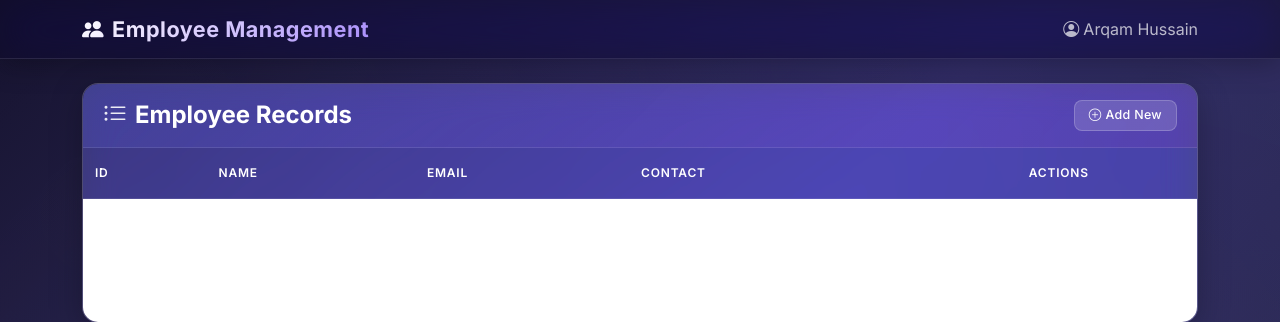
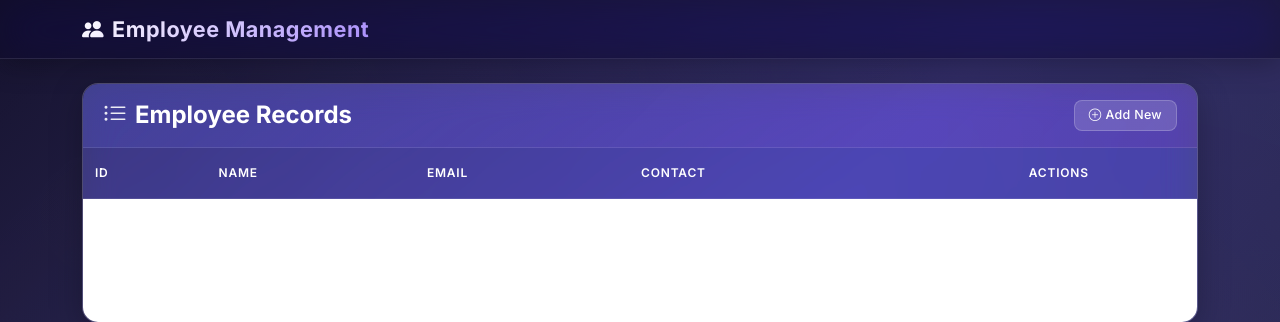
Before and after one commit to arqam66/digitech_final_test, a Django app: page / in a window 1280 px wide. Shown: the top 322 px of the page. Run offline with Django 3.2, Linux system fonts and the light colour scheme; data that the repository does not hold is empty.

Commit message:
Remove Arqam Hussain from navbar

```diff
--- a/templates/base.html
+++ b/templates/base.html
@@ -17,9 +17,7 @@
             <a class="navbar-brand fw-bold" href="/">
                 <i class="bi bi-people-fill me-2"></i>Employee Management
             </a>
-            <span class="navbar-text ms-auto">
-                <i class="bi bi-person-circle me-1"></i>Arqam Hussain
-            </span>
+
         </div>
     </nav>
 
```
